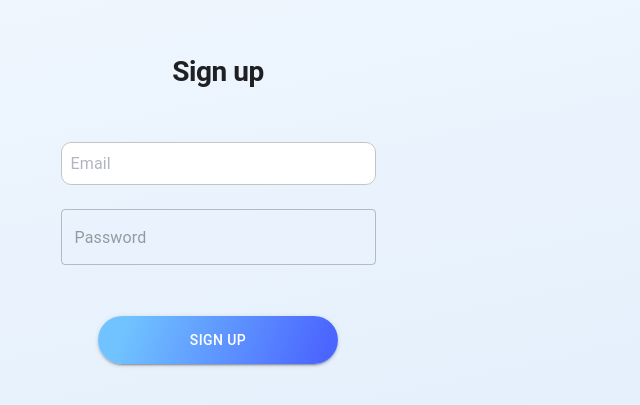
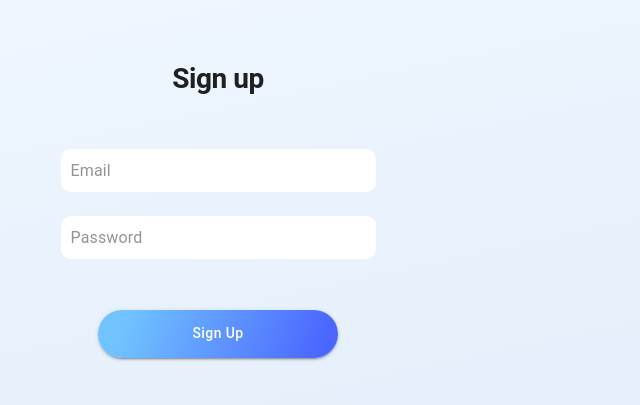
Before and after one commit to Artem2313/signups, a React (Vite) app: page / in a window 1280 px wide. Shown: the part 189-594 px from the top of the page, without its empty margins (422-1062 px from the left). Built offline with nearby package versions, Linux system fonts and the light colour scheme.

Commit message:
dev: add success

```diff
--- a/src/components/SignupForm/index.tsx
+++ b/src/components/SignupForm/index.tsx
@@ -70,8 +70,8 @@ const SignupForm = () => {
     type: "error" | "success";
     message: string;
   } | null>(null);
-
   const [typingTimer, setTypingTimer] = useState<NodeJS.Timeout | null>(null);
+  const [isSuccess, setIsSuccess] = useState(false);
 
   const validateEmail = (email: string) => {
     const emailRegex = /^[^\s@]+@[^\s@]+\.[^\s@]+$/;
@@ -91,8 +91,10 @@ const SignupForm = () => {
   const onSubmit = async (data: FormData) => {
     try {
       setAlert(null);
+      setIsSuccess(false);
       const response = await mockBackend(data);
       setAlert({ type: "success", message: response.message });
+      setIsSuccess(true);
     } catch (error) {
       if (isErrorResponse(error)) {
         setAlert({ type: "error", message: error.message });
@@ -175,28 +177,54 @@ const SignupForm = () => {
                 sx={{
                   "& .MuiInputBase-root": {
                     borderRadius: "10px",
-                    backgroundColor: errors.email ? "#FDEFEE" : "#FFF",
+                    backgroundColor:
+                      errors.email || emailError
+                        ? "#FDEFEE"
+                        : isSuccess
+                        ? "#E8F5E9"
+                        : "#FFF",
                   },
                   "& .MuiOutlinedInput-root": {
                     borderRadius: "10px",
-                    backgroundColor: errors.email ? "#FDEFEE" : "#FFF",
+                    "&.Mui-focused .MuiOutlinedInput-notchedOutline": {
+                      borderColor: "#000",
+                    },
+                    "&.Mui-error .MuiOutlinedInput-notchedOutline": {
+                      borderColor: "#FF8080",
+                    },
+                  },
+                  "& .MuiOutlinedInput-notchedOutline": {
+                    borderColor:
+                      errors.email || emailError
+                        ? "#FF8080"
+                        : isSuccess
+                        ? "#4CAF50"
+                        : "transparent",
                   },
                   "& .MuiOutlinedInput-input": {
-                    borderRadius: "10px",
                     padding: "10px",
-                    backgroundColor: errors.email ? "#FDEFEE" : "#FFF",
-                    borderColor: errors.email ? "#FF8080" : "#FFF",
-                    color: errors.email ? "#FF8080" : "#4A4E71",
+                    color:
+                      errors.email || emailError
+                        ? "#FF8080"
+                        : isSuccess
+                        ? "#4CAF50"
+                        : "#000",
                   },
-                  "& .MuiOutlinedInput-notchedOutline": {
-                    borderColor: errors.email
-                      ? "#FDEFEE"
-                      : "rgba(0, 0, 0, 0.23)",
+                  "& .MuiInputLabel-root": {
+                    color:
+                      errors.email || emailError
+                        ? "#FF8080"
+                        : isSuccess
+                        ? "#4CAF50"
+                        : "#A9A9A9",
                   },
-                  "&:hover .MuiOutlinedInput-notchedOutline": {
-                    borderColor: errors.email
-                      ? "#d32f2f"
-                      : "rgba(0, 0, 0, 0.87)",
+                  "& .MuiInputLabel-root.Mui-focused": {
+                    color:
+                      errors.email || emailError
+                        ? "#FF8080"
+                        : isSuccess
+                        ? "#4CAF50"
+                        : "#000",
                   },
                 }}
               />
@@ -292,11 +320,8 @@ const SignupForm = () => {
                   }
                   onFocus={() => setShowPasswordCriteria(true)}
                   onBlur={(field) => {
-                    if (
-                      field.target.value === "" ||
-                      errors.password?.type === "validate"
-                    ) {
-                      setShowPasswordCriteria(true);
+                    if (field.target.value === "") {
+                      setShowPasswordCriteria(false);
                     }
                   }}
                   onChange={(e) => {
@@ -305,6 +330,54 @@ const SignupForm = () => {
                     const criteria = validatePassword(e.target.value);
                     setPasswordCriteria(criteria);
                     setShowPasswordCriteria(true);
+                  }}
+                  sx={{
+                    "& .MuiInputBase-root": {
+                      borderRadius: "10px",
+                      backgroundColor: errors.password
+                        ? "#FDEFEE"
+                        : isSuccess
+                        ? "#E8F5E9"
+                        : "#FFF",
+                    },
+                    "& .MuiOutlinedInput-root": {
+                      borderRadius: "10px",
+                      "&.Mui-focused .MuiOutlinedInput-notchedOutline": {
+                        borderColor: "#000",
+                      },
+                      "&.Mui-error .MuiOutlinedInput-notchedOutline": {
+                        borderColor: "#FF8080",
+                      },
+                    },
+                    "& .MuiOutlinedInput-notchedOutline": {
+                      borderColor: errors.password
+                        ? "#FF8080"
+                        : isSuccess
+                        ? "#4CAF50"
+                        : "transparent",
+                    },
+                    "& .MuiOutlinedInput-input": {
+                      padding: "10px",
+                      color: errors.password
+                        ? "#FF8080"
+                        : isSuccess
+                        ? "#4CAF50"
+                        : "#000",
+                    },
+                    "& .MuiInputLabel-root": {
+                      color: errors.password
+                        ? "#FF8080"
+                        : isSuccess
+                        ? "#4CAF50"
+                        : "#A9A9A9",
+                    },
+                    "& .MuiInputLabel-root.Mui-focused": {
+                      color: errors.password
+                        ? "#FF8080"
+                        : isSuccess
+                        ? "#4CAF50"
+                        : "#000",
+                    },
                   }}
                 />
               </Box>
@@ -323,6 +396,7 @@ const SignupForm = () => {
               "linear-gradient(110.46deg, #70C3FF 12.27%, #4B65FF 93.92%)",
             padding: "15px 32px 15px 32px",
             borderRadius: "30px",
+            textTransform: "none",
           }}
           disabled={!!emailError && !errors.password}
         >
```
